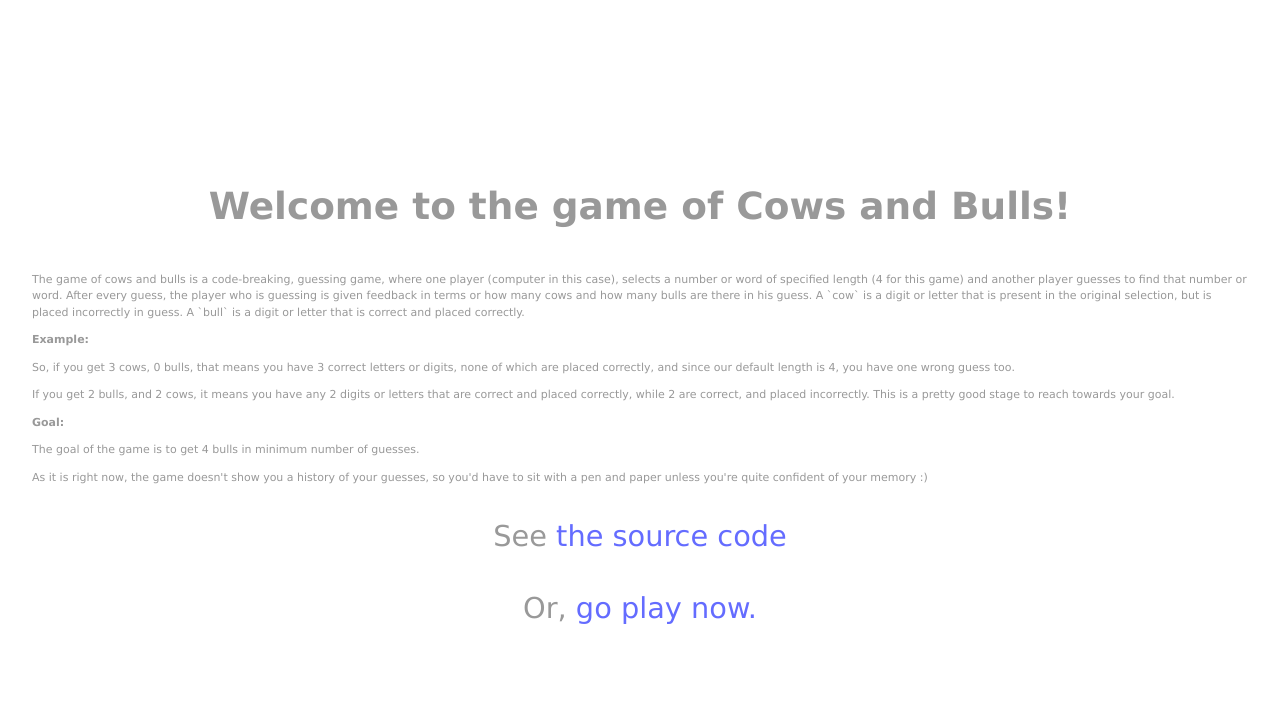
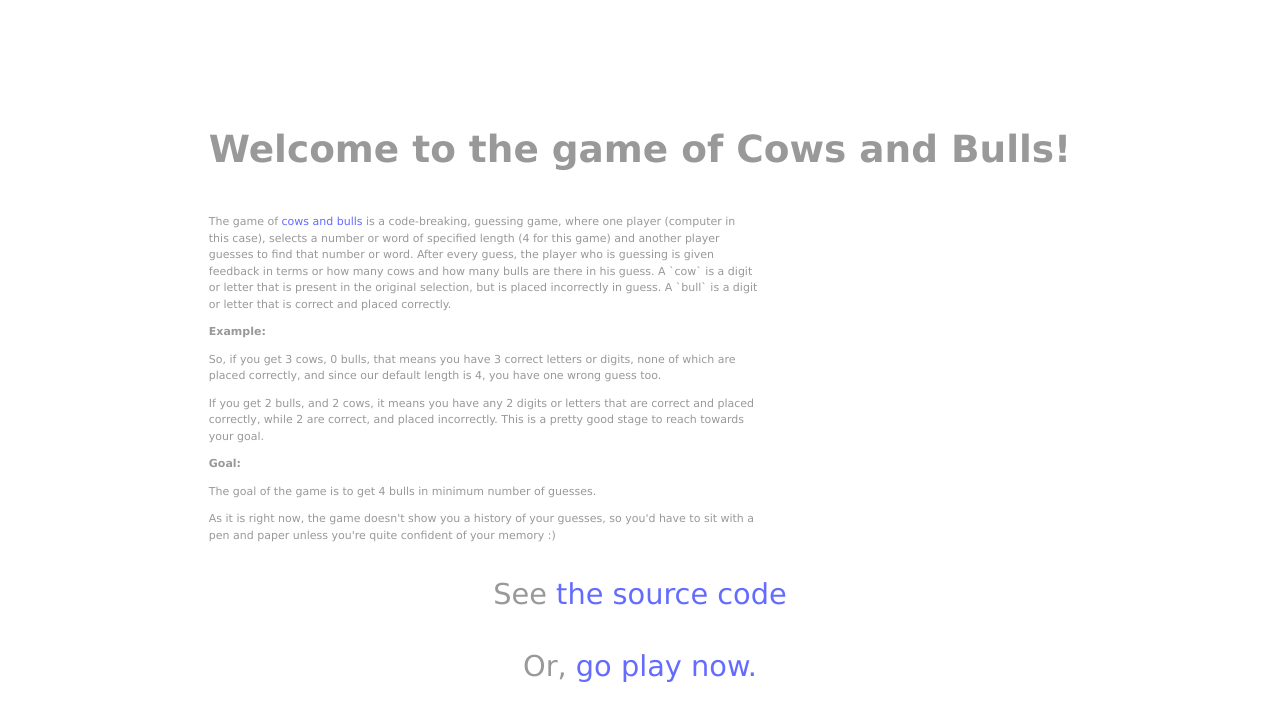
Before and after one commit to kamalx/supreme-bovines, a React (Vite) app: page /about in a window 1280 px wide. Shown: the top 720 px of the page. Built offline with nearby package versions, Linux system fonts and the light colour scheme.

Commit message:
Add some more enhancements to styles and copy

```diff
--- a/src/routes/About.tsx
+++ b/src/routes/About.tsx
@@ -4,7 +4,9 @@ function About() {
     <h3>Welcome to the game of Cows and Bulls!</h3>
     <div className="about-game">
       <p>
-        The game of cows and bulls is a code-breaking, guessing game, where
+        The game of <a target="_blank" rel="noopener"
+          href="https://en.wikipedia.org/wiki/Bulls_and_cows">cows and bulls </a>
+        is a code-breaking, guessing game, where
         one player (computer in this case), selects a number or word of specified
         length (4 for this game) and another player guesses to find that number or word.
         After every guess, the player who is guessing is given feedback in terms or how many
--- a/src/styles/App.scss
+++ b/src/styles/App.scss
@@ -14,6 +14,7 @@ p {
 }
 
 .about-game {
+  max-width: 550px;
   &, p {
     font-size: 11px;
     text-align: left;
```
